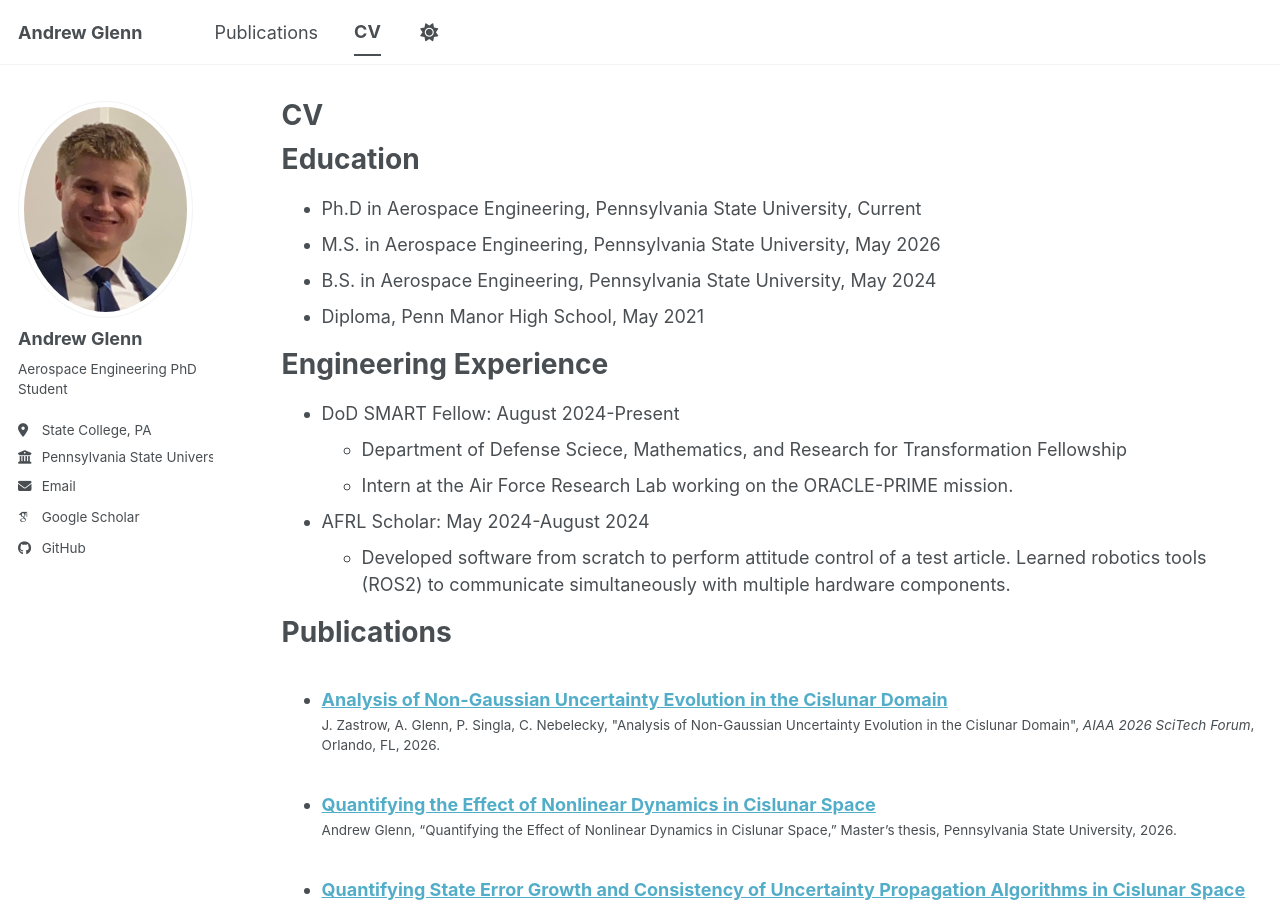
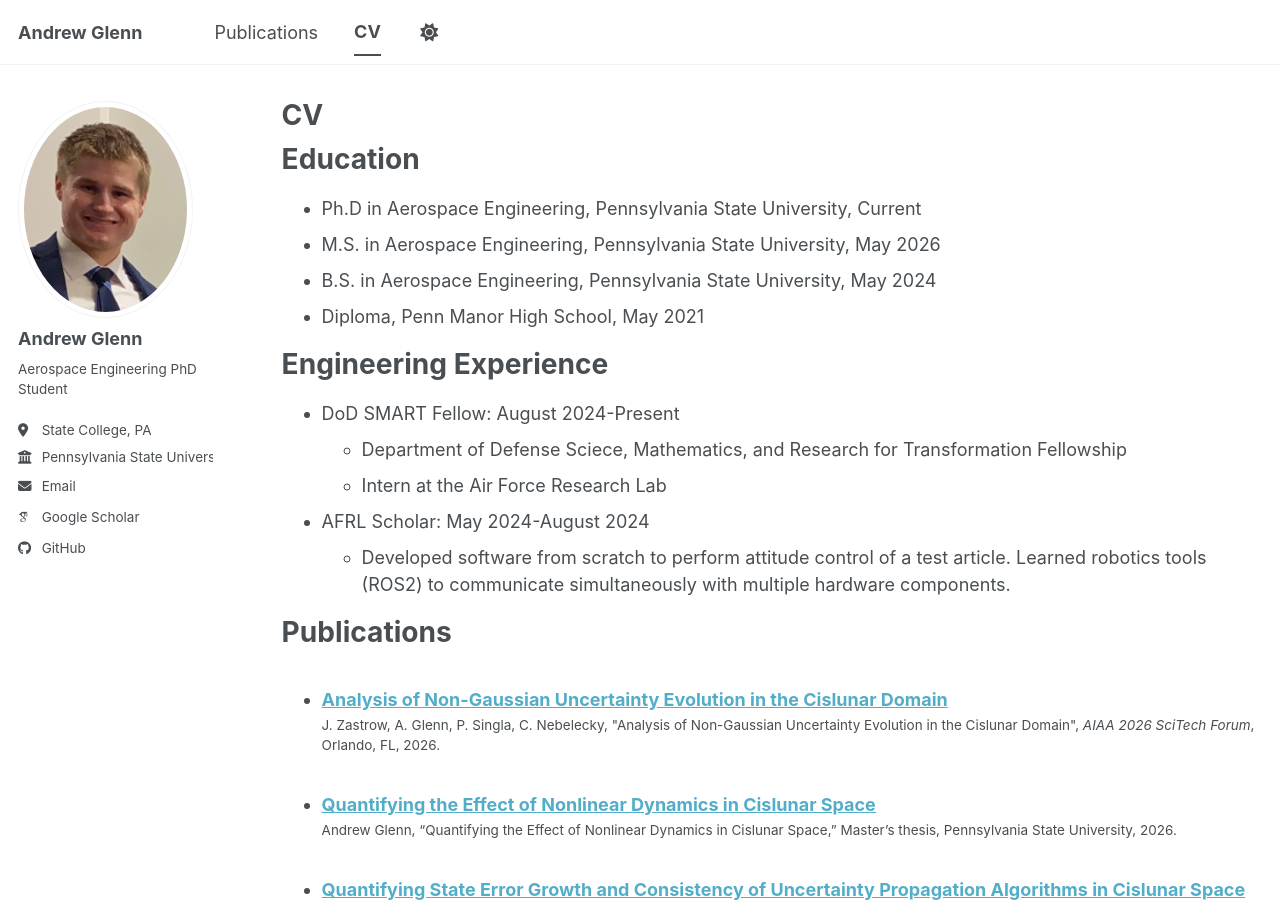
Before and after one commit to AGlenn357/AGlenn357.github.io, a Jekyll site: the page built from _pages/cv.md, in a window 1280 px wide and 900 px high. Built offline with Jekyll 4.4.1, drawn with Linux system fonts in a browser that asks for light colours; some web fonts are replaced; a script bundle is joined from its source files by our own code; library files that are not in the unit come from our copies.

Commit message:
remove info

```diff
--- a/_pages/cv.md
+++ b/_pages/cv.md
@@ -20,7 +20,7 @@ Engineering Experience
 ======
 * DoD SMART Fellow: August 2024-Present
   * Department of Defense Sciece, Mathematics, and Research for Transformation Fellowship
-  * Intern at the Air Force Research Lab working on the ORACLE-PRIME mission.
+  * Intern at the Air Force Research Lab
 
 * AFRL Scholar: May 2024-August 2024
   * Developed software from scratch to perform attitude control of a test article. Learned robotics tools
```
